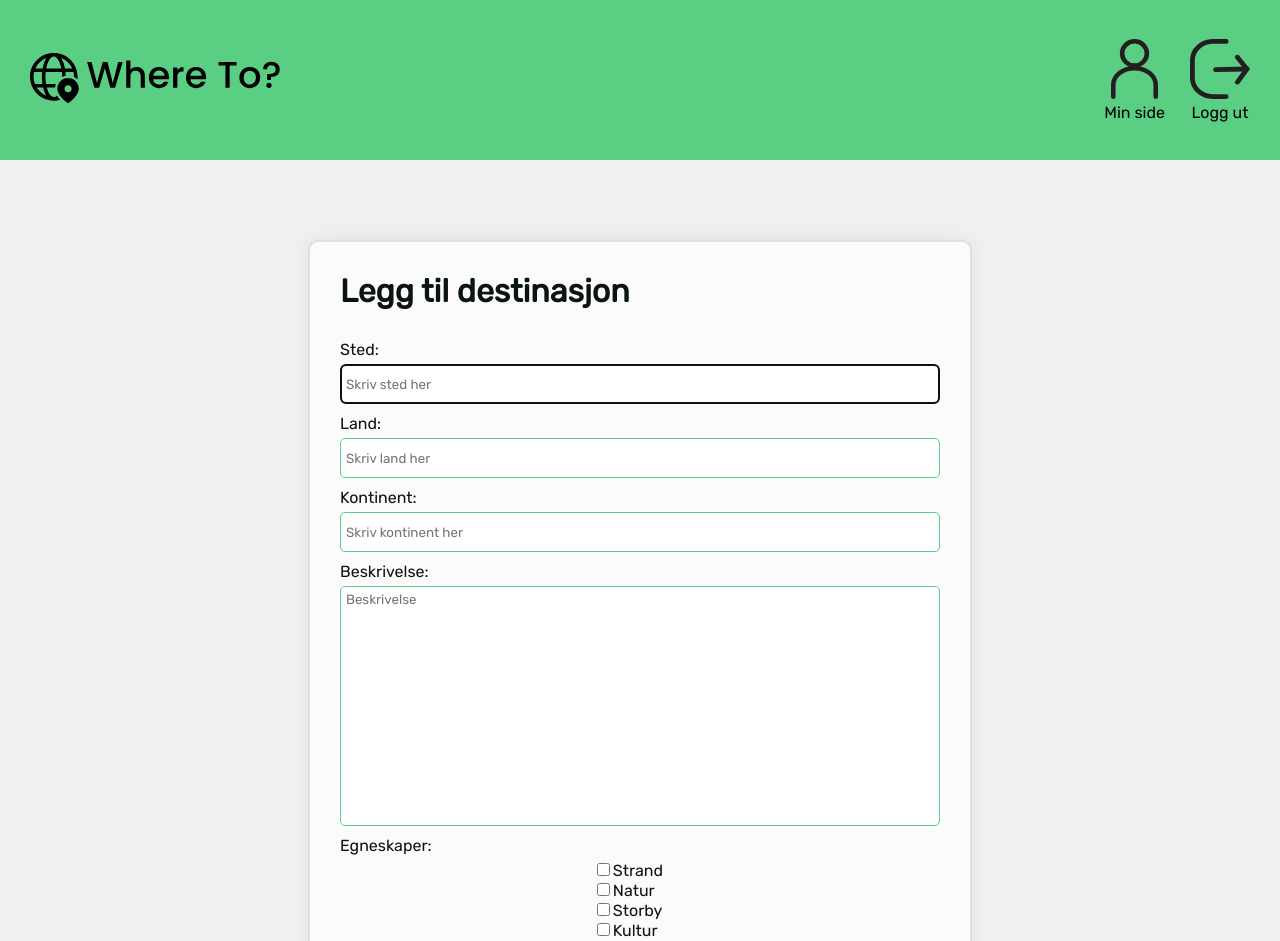
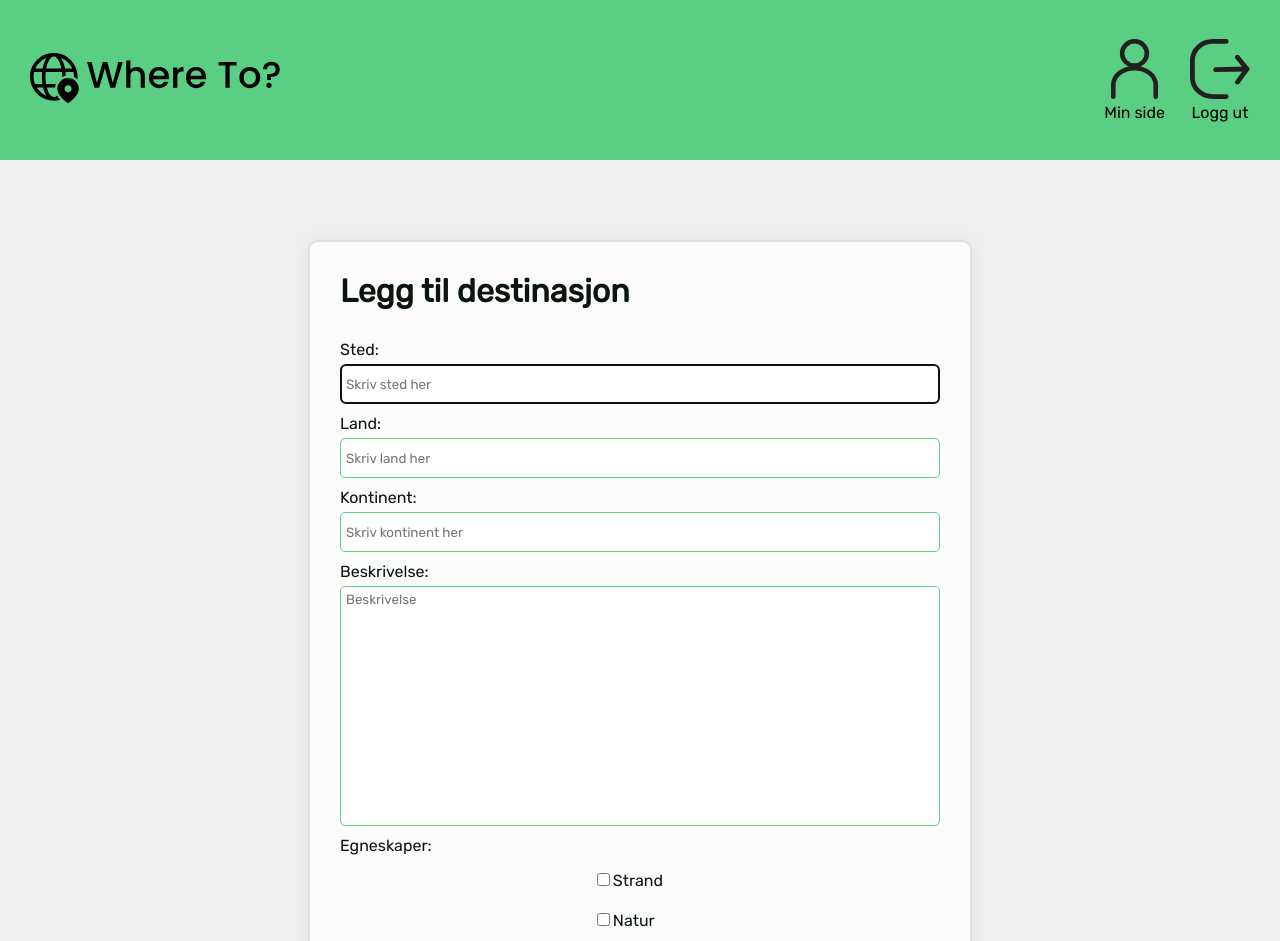
Before and after one commit to TrygveEriksen/WhereTo, a React (Vite) app in the folder TravelPlanner/: page /newdestination in a window 1280 px wide. Shown: the top 941 px of the page. Built offline with nearby package versions, Linux system fonts and the light colour scheme; no server answers; sample sign-in values are in the browser's storage.

Commit message:
#51 styled the checkbox

```diff
--- a/TravelPlanner/src/Components/NewDestination/NewDestination.css
+++ b/TravelPlanner/src/Components/NewDestination/NewDestination.css
@@ -98,4 +98,8 @@
     margin-bottom: 5px;
     color: var(--text);
   }
+
+  .label {
+    padding: 10px;
+  }
 }
--- a/TravelPlanner/src/Components/NewDestination/NewDestination.jsx
+++ b/TravelPlanner/src/Components/NewDestination/NewDestination.jsx
@@ -4,11 +4,8 @@ import Navbar from "../Navbar/Navbar";
 import Footer from "../Footer/Footer";
 import "./NewDestination.css";
 import { useNavigate } from "react-router-dom";
-import Checkbox from "@mui/material/Checkbox";
 import Box from "@mui/material/Box";
 import FormControl from "@mui/material/FormControl";
-import FormGroup from "@mui/material/FormGroup";
-import FormControlLabel from "@mui/material/FormControlLabel";
 
 function NewDestination() {
   const [place, setPlace] = useState("");
@@ -160,10 +157,14 @@ function NewDestination() {
 
             <label className="loginLabel">Egneskaper:</label>
 
-            <Box sx={{ display: "flex" }}>
+            <Box
+              sx={{
+                display: "flex",
+              }}
+            >
               <FormControl component="fieldset" variant="standard">
                 {allLabels.map((label, index) => (
-                  <label key={index}>
+                  <label key={index} className="label">
                     <input
                       type="checkbox"
                       onChange={handleLabelChange}
```
